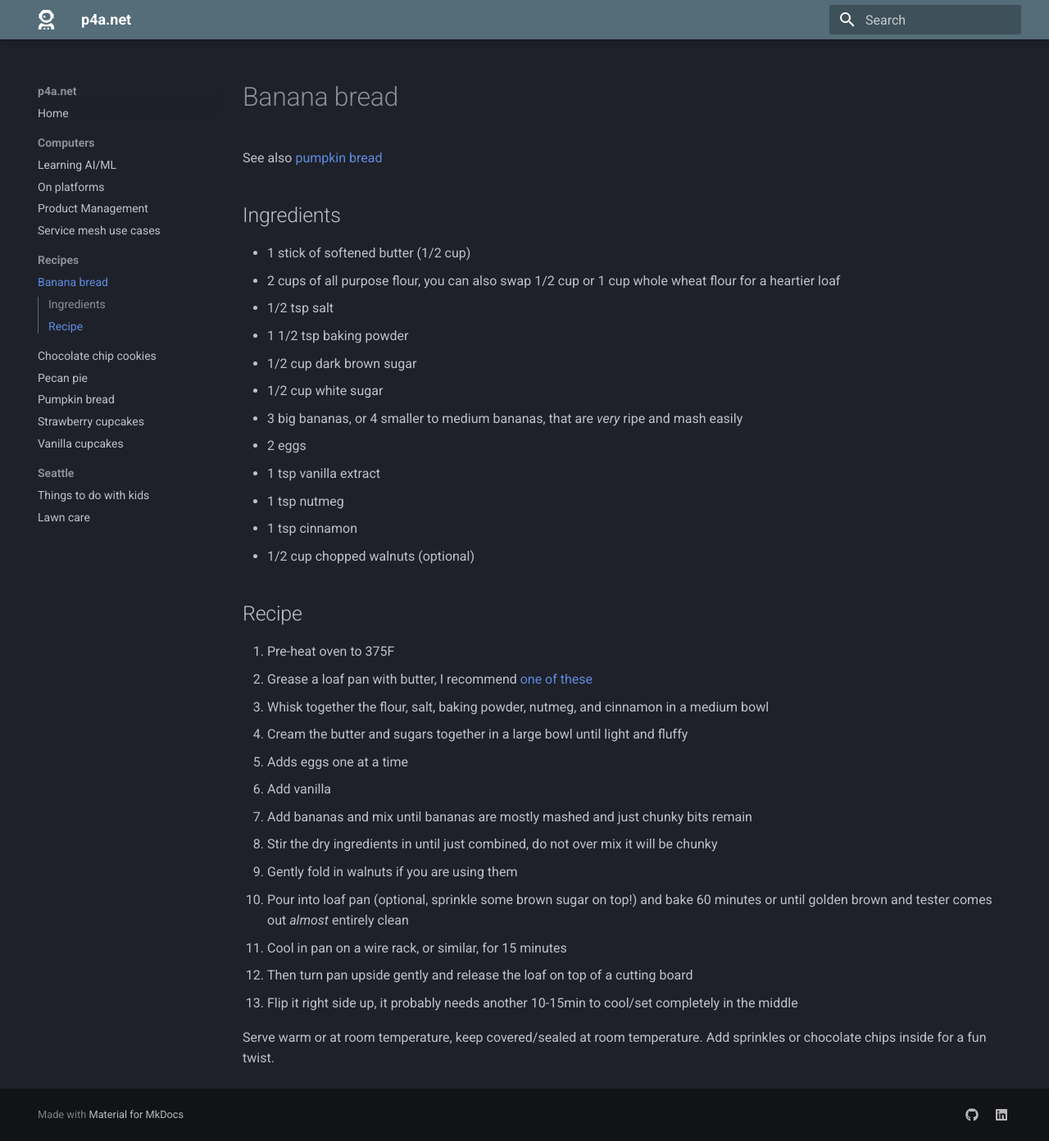
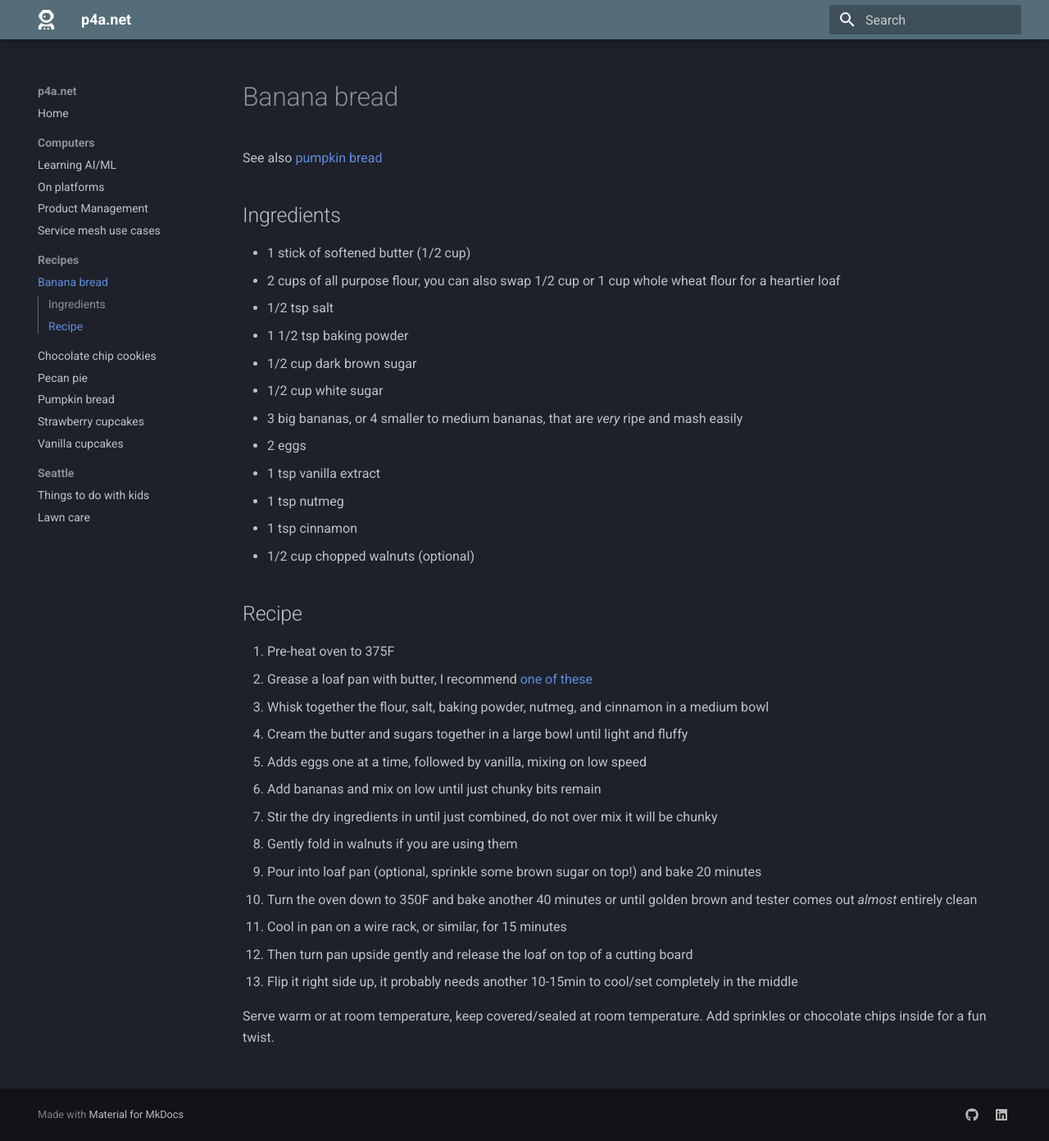
Before and after one commit to seajoshc/p4adotnet, an MkDocs documentation site: the page built from docs/recipes/banana-bread.md, in a window 1280 px wide and 1392 px high. Shown: the whole window at 82% size. Built offline with MkDocs 1.6.1 and Material for MkDocs 9.7.7, drawn with Linux system fonts in a browser that asks for light colours.

Commit message:
Update banana-bread.md

```diff
--- a/docs/recipes/banana-bread.md
+++ b/docs/recipes/banana-bread.md
@@ -21,12 +21,12 @@ See also [pumpkin bread](./pumpkin-bread.md)
 1. Grease a loaf pan with butter, I recommend [one of these](https://www.amazon.com/gp/product/B0029JQEIC)
 1. Whisk together the flour, salt, baking powder, nutmeg, and cinnamon in a medium bowl
 1. Cream the butter and sugars together in a large bowl until light and fluffy
-1. Adds eggs one at a time
-1. Add vanilla
-1. Add bananas and mix until bananas are mostly mashed and just chunky bits remain
+1. Adds eggs one at a time, followed by vanilla, mixing on low speed
+1. Add bananas and mix on low until just chunky bits remain
 1. Stir the dry ingredients in until just combined, do not over mix it will be chunky
 1. Gently fold in walnuts if you are using them
-1. Pour into loaf pan (optional, sprinkle some brown sugar on top!) and bake 60 minutes or until golden brown and tester comes out *almost* entirely clean
+1. Pour into loaf pan (optional, sprinkle some brown sugar on top!) and bake 20 minutes
+1. Turn the oven down to 350F and bake another 40 minutes or until golden brown and tester comes out *almost* entirely clean
 1. Cool in pan on a wire rack, or similar, for 15 minutes
 1. Then turn pan upside gently and release the loaf on top of a cutting board
 1. Flip it right side up, it probably needs another 10-15min to cool/set completely in the middle
```
